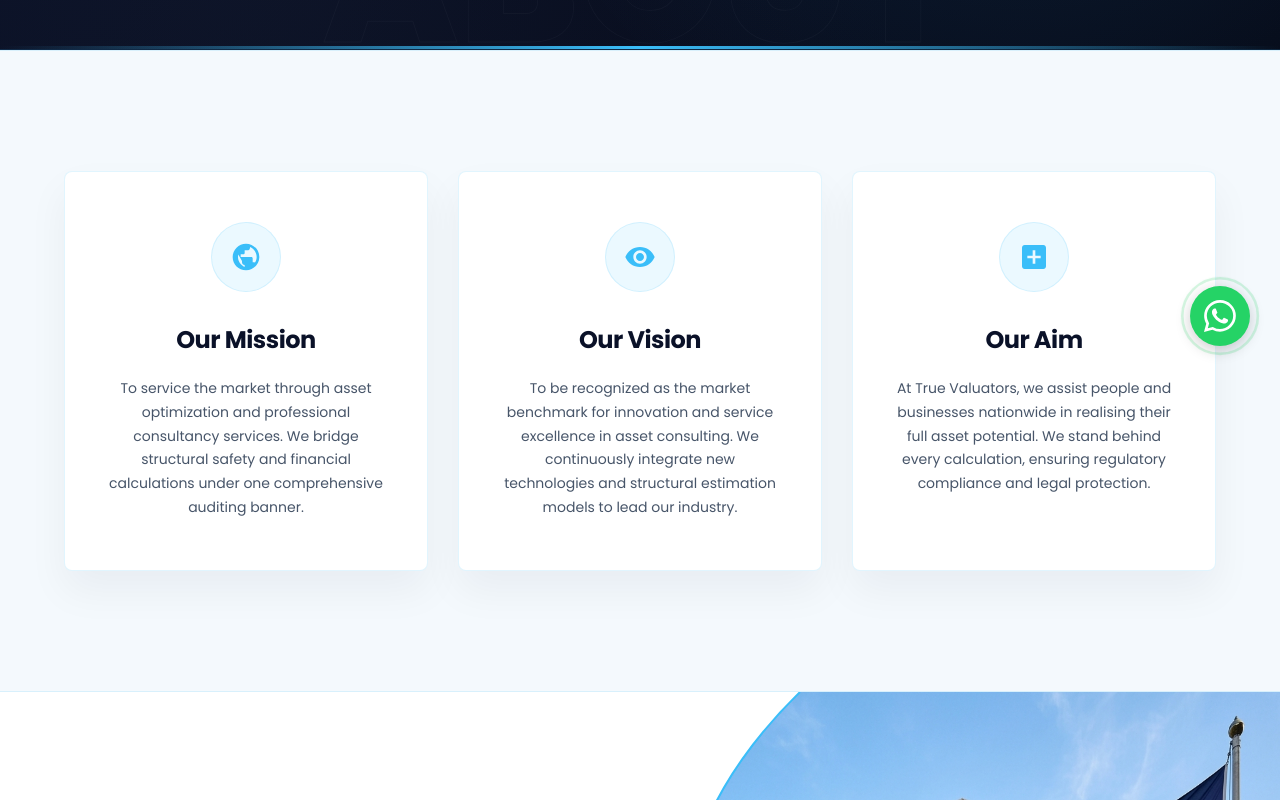
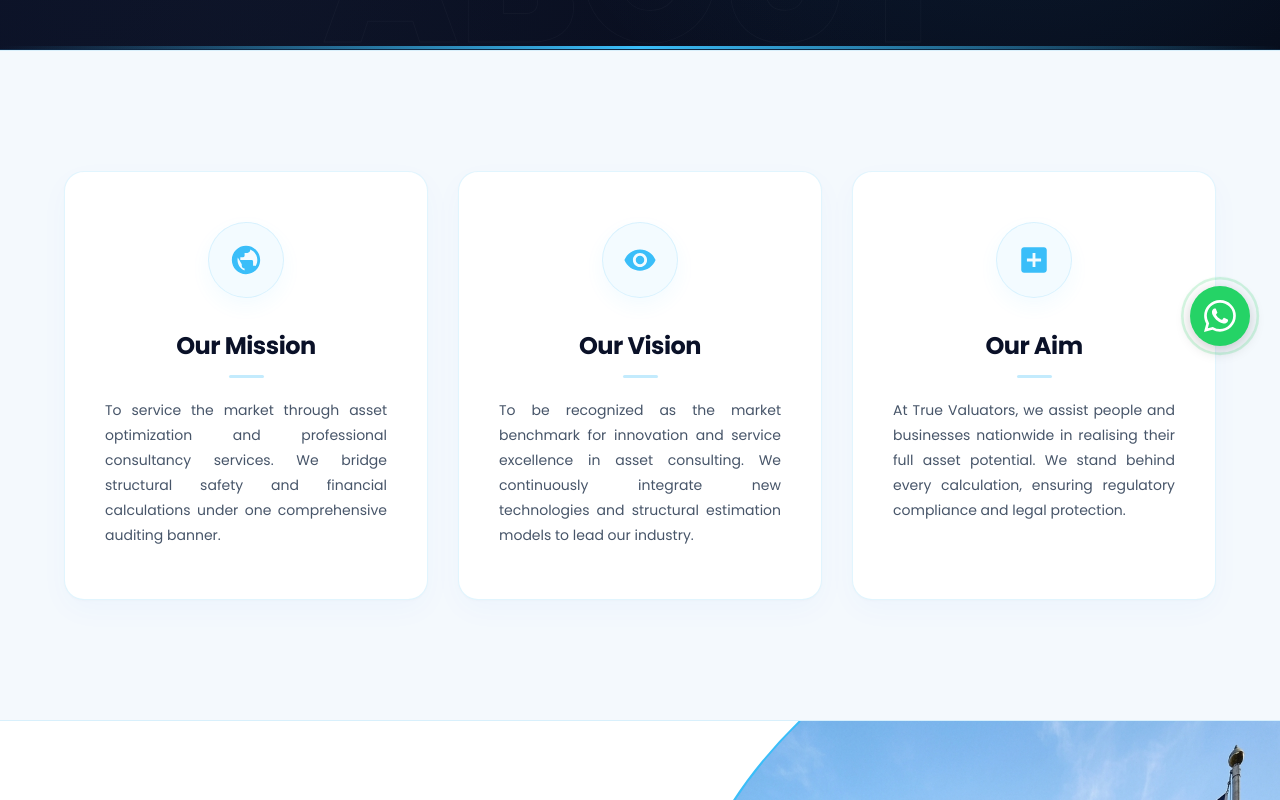
Before and after one commit to godivatech/true_valuators, a Next.js app: page /about in a window 1280 px wide. Shown: the part 424-1224 px from the top of the page. Built offline with nearby package versions, Linux system fonts and the light colour scheme.

Commit message:
code changes

```diff
--- a/src/app/about/page.module.css
+++ b/src/app/about/page.module.css
@@ -282,59 +282,98 @@
   background: var(--primary-surface);
   border: 1px solid var(--glass-border);
   padding: 50px 40px;
-  border-radius: 8px;
+  border-radius: 20px;
   text-align: center;
   transition: var(--transition-smooth);
-  box-shadow: var(--soft-shadow);
+  box-shadow: 0 10px 30px rgba(10, 110, 240, 0.03), 0 1px 3px rgba(0, 0, 0, 0.02);
+  position: relative;
+  overflow: hidden;
+}
+
+.mvaCard::before {
+  content: "";
+  position: absolute;
+  top: 0;
+  left: 0;
+  width: 100%;
+  height: 4px;
+  background: transparent;
+  transition: var(--transition-smooth);
 }
 
 .mvaCard:hover {
   border-color: var(--accent-gold);
-  transform: translateY(-5px);
-  box-shadow: var(--hover-shadow);
+  transform: translateY(-8px);
+  box-shadow: 0 20px 45px rgba(58, 190, 249, 0.12);
+}
+
+.mvaCard:hover::before {
+  background: var(--accent-gold);
 }
 
 .mvaIconBox {
-  width: 70px;
-  height: 70px;
-  background: rgba(58, 190, 249, 0.1);
-  border: 1px solid var(--accent-gold-glow);
+  width: 76px;
+  height: 76px;
+  background: rgba(58, 190, 249, 0.06);
+  border: 1px solid var(--glass-border);
   border-radius: 50%;
   display: flex;
   align-items: center;
   justify-content: center;
   margin: 0 auto 30px auto;
   transition: var(--transition-smooth);
+  box-shadow: 0 8px 20px rgba(58, 190, 249, 0.06);
 }
 
 .mvaCard:hover .mvaIconBox {
   background: var(--accent-gold);
-  color: var(--primary-darker);
+  color: var(--primary-surface);
+  box-shadow: 0 12px 25px var(--accent-gold-glow);
+  transform: rotateY(360deg);
 }
 
 .mvaIconSvg {
-  width: 32px;
-  height: 32px;
+  width: 34px;
+  height: 34px;
   fill: var(--accent-gold);
   transition: var(--transition-smooth);
 }
 
 .mvaCard:hover .mvaIconSvg {
-  fill: var(--primary-darker);
+  fill: var(--brand-white);
 }
 
 .mvaTitle {
   font-family: var(--font-serif);
   font-size: 24px;
+  font-weight: 700;
   color: var(--text-primary);
   margin-bottom: 20px;
+  position: relative;
+}
+
+.mvaTitle::after {
+  content: "";
+  display: block;
+  width: 35px;
+  height: 2.5px;
+  background: rgba(58, 190, 249, 0.3);
+  margin: 12px auto 0 auto;
+  border-radius: 2px;
+  transition: var(--transition-smooth);
+}
+
+.mvaCard:hover .mvaTitle::after {
+  width: 60px;
+  background: var(--accent-gold);
 }
 
 .mvaText {
   font-family: var(--font-sans);
   font-size: 14px;
-  line-height: 1.7;
+  line-height: 1.8;
   color: var(--text-muted);
+  text-align: justify;
 }
 
 /* ==========================================================================
```
